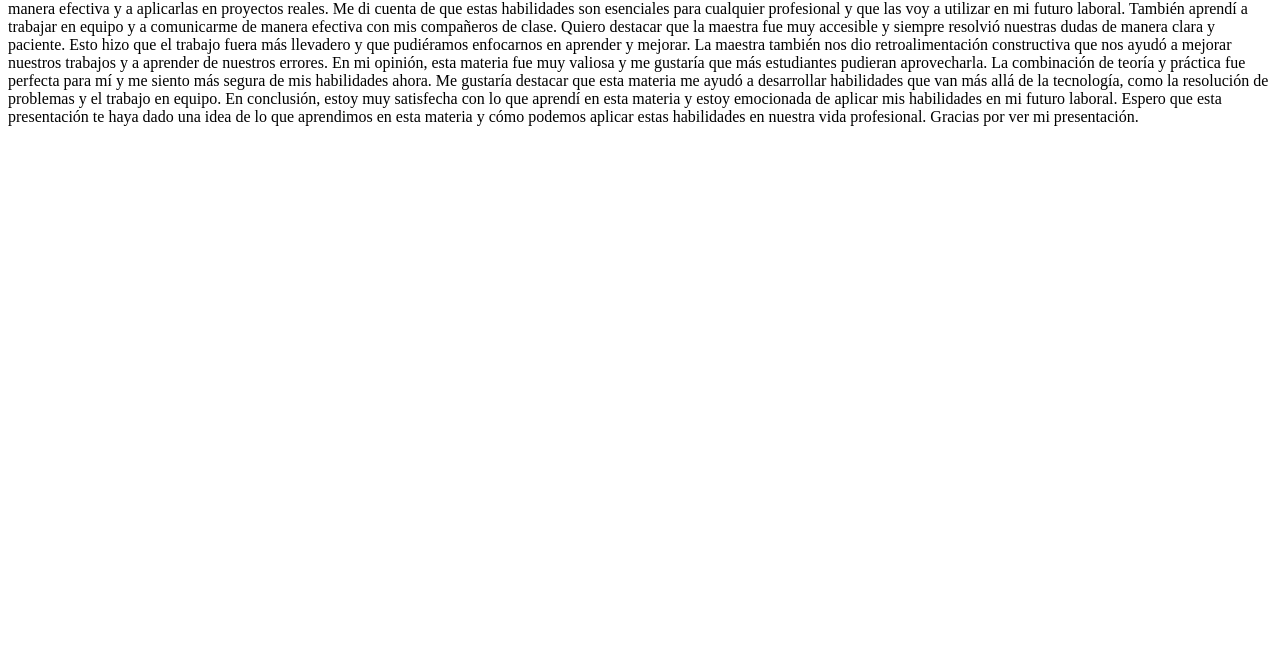
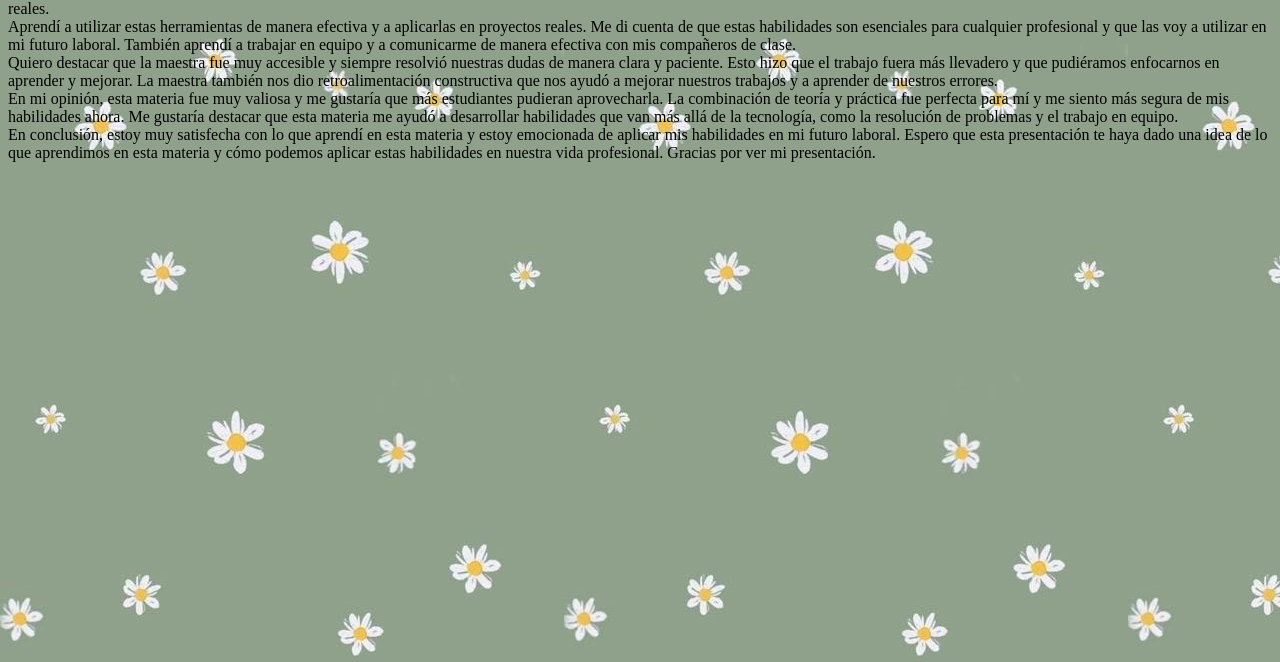
Before and after one commit to pastayqueso/opinion, a plain HTML site: page index.html in a window 1280 px wide. Shown: the part 138-800 px from the top of the page. Drawn offline with Linux system fonts and the light colour scheme.

Commit message:
Update index.html

```diff
--- a/index.html
+++ b/index.html
@@ -1,13 +1,13 @@
 <html>
 <title>opinion</title>
-<body bacjground= "flores.jpg">
+<body background= "flores.jpg">
 <h1> opinion</h1>
-Hola, soy Belén, estudiante del CC Tres Ramírez Ruiz. Me complace presentar este proyecto que es una recopilación de los trabajos que realizamos en una de mis materias favoritas. En este proyecto, podrás ver algunos de los trabajos que realizamos durante el curso y cómo aplicamos las habilidades y conocimientos que adquirimos.
-Me gustó mucho esta materia porque es muy didáctica y práctica. Aprendimos a hacer tablas, gráficos y presentaciones que nos van a servir en nuestra vida profesional. Utilizamos herramientas como Excel, Word y PowerPoint, que son fundamentales en cualquier carrera. Me gustó cómo la maestra nos enseñó a utilizar estas herramientas de manera efectiva y a aplicarlas en proyectos reales.
-Aprendí a utilizar estas herramientas de manera efectiva y a aplicarlas en proyectos reales. Me di cuenta de que estas habilidades son esenciales para cualquier profesional y que las voy a utilizar en mi futuro laboral. También aprendí a trabajar en equipo y a comunicarme de manera efectiva con mis compañeros de clase.
-Quiero destacar que la maestra fue muy accesible y siempre resolvió nuestras dudas de manera clara y paciente. Esto hizo que el trabajo fuera más llevadero y que pudiéramos enfocarnos en aprender y mejorar. La maestra también nos dio retroalimentación constructiva que nos ayudó a mejorar nuestros trabajos y a aprender de nuestros errores.
-En mi opinión, esta materia fue muy valiosa y me gustaría que más estudiantes pudieran aprovecharla. La combinación de teoría y práctica fue perfecta para mí y me siento más segura de mis habilidades ahora. Me gustaría destacar que esta materia me ayudó a desarrollar habilidades que van más allá de la tecnología, como la resolución de problemas y el trabajo en equipo.
-En conclusión, estoy muy satisfecha con lo que aprendí en esta materia y estoy emocionada de aplicar mis habilidades en mi futuro laboral. Espero que esta presentación te haya dado una idea de lo que aprendimos en esta materia y cómo podemos aplicar estas habilidades en nuestra vida profesional. Gracias por ver mi presentación.
+Hola, soy Belén, estudiante del CC Tres Ramírez Ruiz. Me complace presentar este proyecto que es una recopilación de los trabajos que realizamos en una de mis materias favoritas. En este proyecto, podrás ver algunos de los trabajos que realizamos durante el curso y cómo aplicamos las habilidades y conocimientos que adquirimos.<br>
+Me gustó mucho esta materia porque es muy didáctica y práctica. Aprendimos a hacer tablas, gráficos y presentaciones que nos van a servir en nuestra vida profesional. Utilizamos herramientas como Excel, Word y PowerPoint, que son fundamentales en cualquier carrera. Me gustó cómo la maestra nos enseñó a utilizar estas herramientas de manera efectiva y a aplicarlas en proyectos reales.<br>
+Aprendí a utilizar estas herramientas de manera efectiva y a aplicarlas en proyectos reales. Me di cuenta de que estas habilidades son esenciales para cualquier profesional y que las voy a utilizar en mi futuro laboral. También aprendí a trabajar en equipo y a comunicarme de manera efectiva con mis compañeros de clase.<br>
+Quiero destacar que la maestra fue muy accesible y siempre resolvió nuestras dudas de manera clara y paciente. Esto hizo que el trabajo fuera más llevadero y que pudiéramos enfocarnos en aprender y mejorar. La maestra también nos dio retroalimentación constructiva que nos ayudó a mejorar nuestros trabajos y a aprender de nuestros errores.<br>
+En mi opinión, esta materia fue muy valiosa y me gustaría que más estudiantes pudieran aprovecharla. La combinación de teoría y práctica fue perfecta para mí y me siento más segura de mis habilidades ahora. Me gustaría destacar que esta materia me ayudó a desarrollar habilidades que van más allá de la tecnología, como la resolución de problemas y el trabajo en equipo.<br>
+En conclusión, estoy muy satisfecha con lo que aprendí en esta materia y estoy emocionada de aplicar mis habilidades en mi futuro laboral. Espero que esta presentación te haya dado una idea de lo que aprendimos en esta materia y cómo podemos aplicar estas habilidades en nuestra vida profesional. Gracias por ver mi presentación.<br>
 
 </body>
 </html>
```
